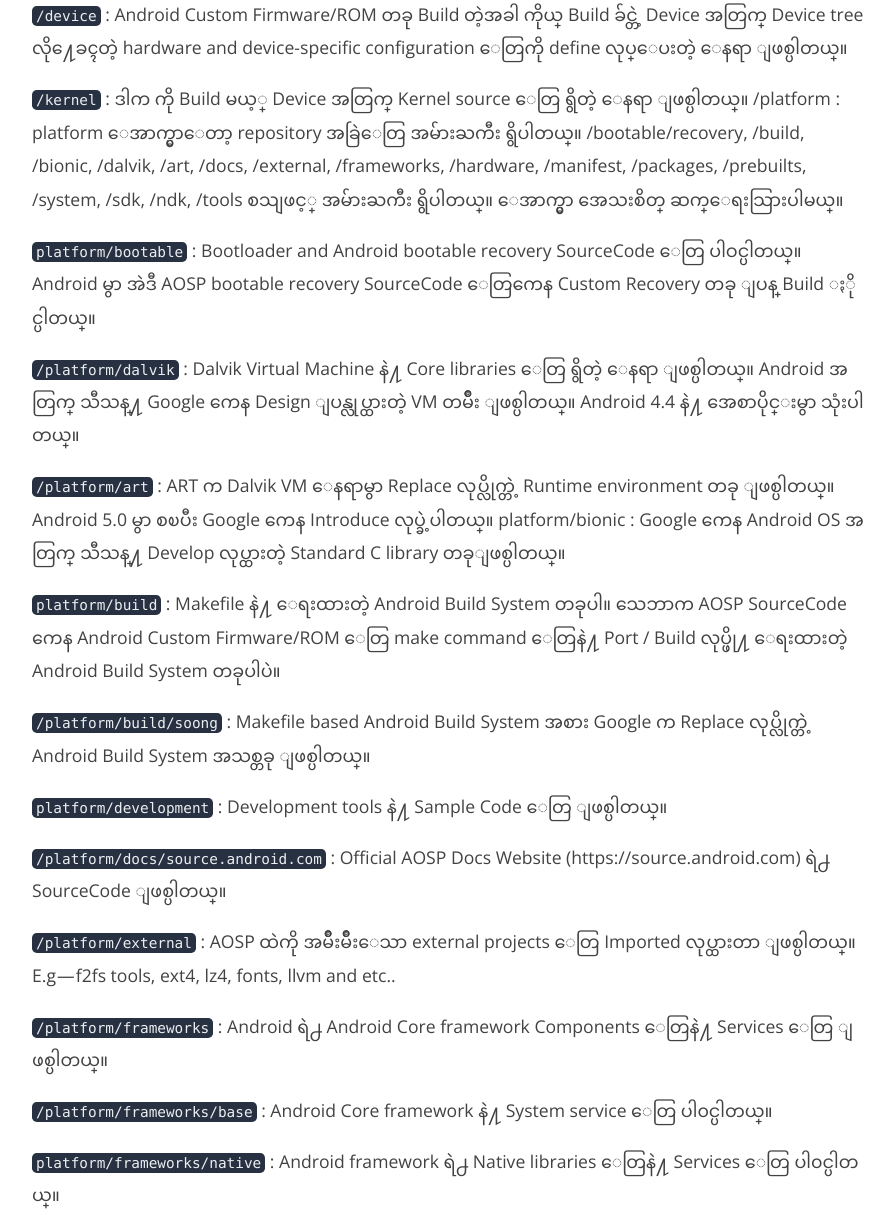
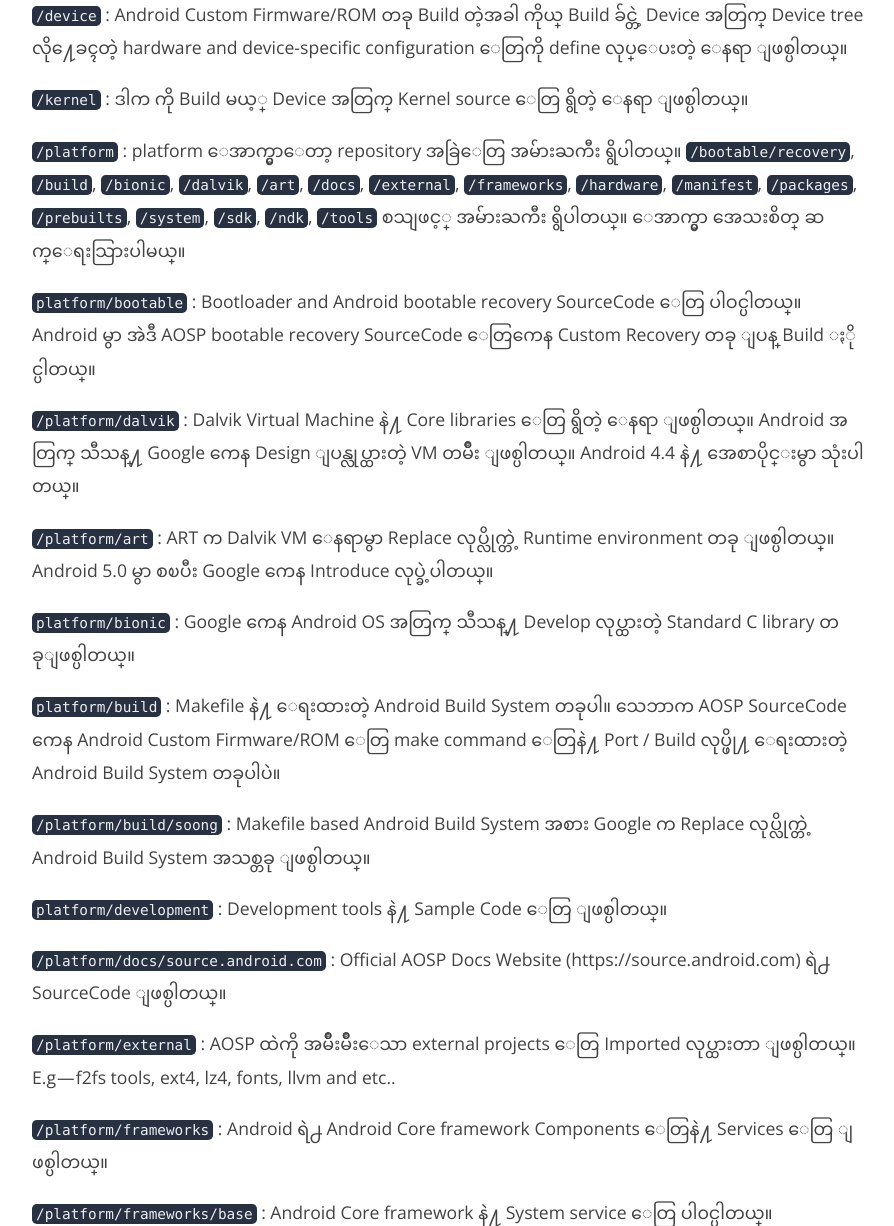
Before and after one commit to zawzaww/zawzaww.github.io, a Jekyll site: the page built from _posts/2018-10-18-android-os-sourcecode.md, in a window 1280 px wide and 1400 px high, scrolled down 3366 px. Shown: the part 174-1400 px from the top of the window, without its empty margins (192-1086 px from the left). Built offline with Jekyll 4.4.1, drawn with Linux system fonts in a browser that asks for light colours; comment, search, counter and statistics services are not loaded.

Commit message:
_posts: 2018-10-18-android-os-sourcecode.md: Fix markdown syntax and cleanup
Signed-off-by: Zaw Zaw <zawzthein@outlook.com>

````diff
--- a/_posts/2018-10-18-android-os-sourcecode.md
+++ b/_posts/2018-10-18-android-os-sourcecode.md
@@ -25,14 +25,16 @@
 ```/device``` : Android Custom Firmware/ROM တခု Build တဲ့အခါ ကိုယ္ Build ခ်င္တဲ့ Device အတြက္ Device tree လို႔ေခၚတဲ့ hardware and device-specific configuration ေတြကို define လုပ္ေပးတဲ့ ေနရာ ျဖစ္ပါတယ္။
 
 ```/kernel``` : ဒါက ကို Build မယ့္ Device အတြက္ Kernel source ေတြ ရွိတဲ့ ေနရာ ျဖစ္ပါတယ္။
-/platform : platform ေအာက္မွာေတာ့ repository အခြဲေတြ အမ်ားႀကီး ရွိပါတယ္။ /bootable/recovery, /build, /bionic, /dalvik, /art, /docs, /external, /frameworks, /hardware, /manifest, /packages, /prebuilts, /system, /sdk, /ndk, /tools စသျဖင့္ အမ်ားႀကီး ရွိပါတယ္။ ေအာက္မွာ အေသးစိတ္ ဆက္ေရးသြားပါမယ္။
+
+```/platform``` : platform ေအာက္မွာေတာ့ repository အခြဲေတြ အမ်ားႀကီး ရွိပါတယ္။ `/bootable/recovery`, `/build`, `/bionic`, `/dalvik`, `/art`, `/docs`, `/external`, `/frameworks`, `/hardware`, `/manifest`, `/packages`, `/prebuilts`, `/system`, `/sdk`, `/ndk`, `/tools` စသျဖင့္ အမ်ားႀကီး ရွိပါတယ္။ ေအာက္မွာ အေသးစိတ္ ဆက္ေရးသြားပါမယ္။
 
 ```platform/bootable``` : Bootloader and Android bootable recovery SourceCode ေတြ ပါဝင္ပါတယ္။ Android မွာ အဲဒီ AOSP bootable recovery SourceCode ေတြကေန Custom Recovery တခု ျပန္ Build ႏိုင္ပါတယ္။
 
 ```/platform/dalvik``` : Dalvik Virtual Machine နဲ႔ Core libraries ေတြ ရွိတဲ့ ေနရာ ျဖစ္ပါတယ္။ Android အတြက္ သီသန္႔ Google ကေန Design ျပန္လုပ္ထားတဲ့ VM တမ်ိဳး ျဖစ္ပါတယ္။ Android 4.4 နဲ႔ အေစာပိုင္းမွာ သုံးပါတယ္။
 
 ```/platform/art``` : ART က Dalvik VM ေနရာမွာ Replace လုပ္လိုက္တဲ့ Runtime environment တခု ျဖစ္ပါတယ္။ Android 5.0 မွာ စၿပီး Google ကေန Introduce လုပ္ခဲ့ပါတယ္။
-platform/bionic : Google ကေန Android OS အတြက္ သီသန္႔ Develop လုပ္ထားတဲ့ Standard C library တခုျဖစ္ပါတယ္။
+
+```platform/bionic``` : Google ကေန Android OS အတြက္ သီသန္႔ Develop လုပ္ထားတဲ့ Standard C library တခုျဖစ္ပါတယ္။
 
 ```platform/build``` : Makefile နဲ႔ ေရးထားတဲ့ Android Build System တခုပါ။ သေဘာက AOSP SourceCode ကေန Android Custom Firmware/ROM ေတြ make command ေတြနဲ႔ Port / Build လုပ္ဖို႔ ေရးထားတဲ့ Android Build System တခုပါပဲ။
 
````
